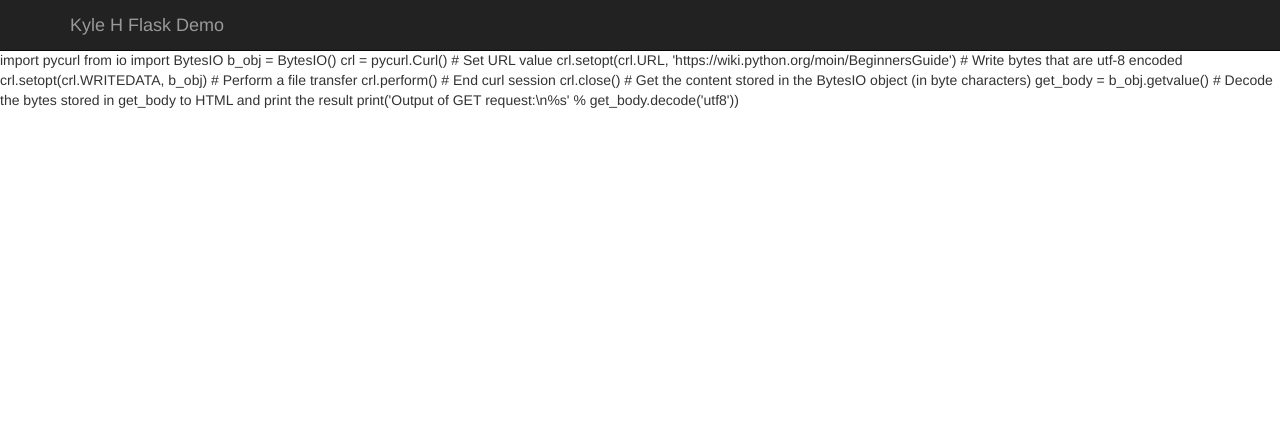
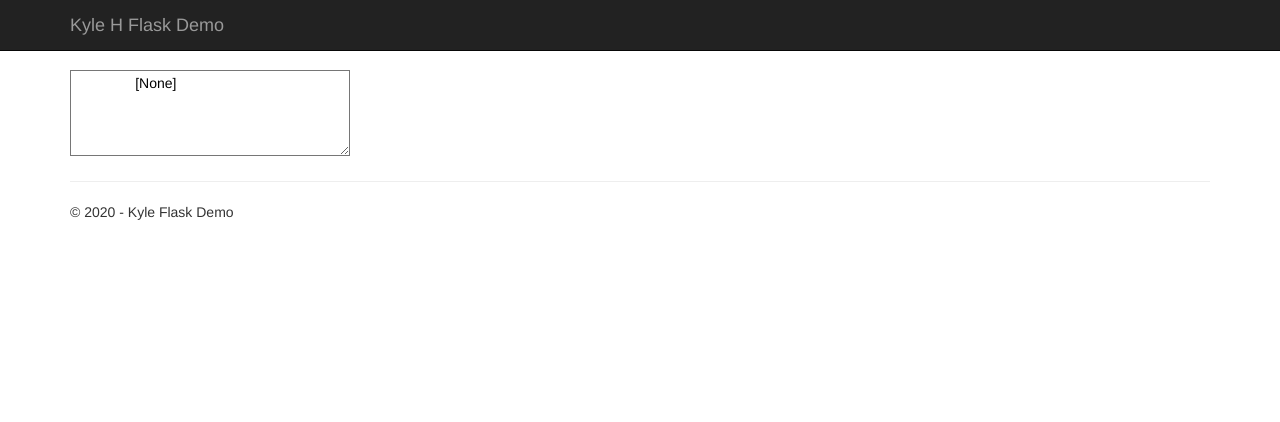
Before and after one commit to khammrich/demo, a Flask app: page /pythoncurl in a window 1280 px wide. Shown: the top 422 px of the page. Run offline with Flask 2, Linux system fonts and the light colour scheme; some libraries are stand-ins or nearby versions.

Commit message:
eddemo pycurl

```diff
--- /dev/null
+++ b/eddemo/pyc2.py
@@ -0,0 +1,8 @@
+import requests
+
+url = 'http://tools-cluster-interface.iedb.org/tools_api/mhci/'
+myobj = 'method=smm&sequence_text=SLYNTVATLYCVHQRIDV&allele=HLA-A*01:01&length=9'
+
+x = requests.post(url, data=myobj)
+output = [
+    print(x.text)]
--- a/eddemo/routes.py
+++ b/eddemo/routes.py
@@ -6,26 +6,19 @@
 from flask import render_template
 from io import BytesIO
 import pycurl
-
-
-def navigation():
-    nav = [{'name': 'Home', 'url': '/'},
-            {'name': 'About', 'url': 'about'},
-            {'name': 'pycURL', 'url': 'pythoncurl'}]
+from eddemo.navi import nav
+from eddemo.pyc2 import output
 
 
 @app.route('/')
 def home():
     """Landing page"""
-    nav = [{'name': 'Home', 'url': 'home'},
-           {'name': 'About', 'url': 'about'},
-           {'name': 'pycURL', 'url': 'pythoncurl'}]
     return render_template(
-                           'home.html',
-                           nav=nav,
-                           title="Flask and Jinja Demo Site",
-                           description="Work examples \
-                           with flask & Jinja."
+        'home.html',
+        nav=nav,
+        title="Flask and Jinja Demo Site",
+        description="Work examples \
+         with flask & Jinja."
     )
 
 
@@ -34,6 +27,7 @@
     """Renders the home page."""
     return render_template(
         'index.html',
+        nav=nav,
         title='Home Page',
         year=datetime.now().year
     )
@@ -44,9 +38,10 @@
     """Renders the contact page."""
     return render_template(
         'contact.html',
-        title='Contact',
+        nav=nav,
+        title='Contact me',
         year=datetime.now().year,
-        message='Your contact page.'
+        message='The following are ways to contact me'
     )
 
 
@@ -55,9 +50,10 @@
     """Renders the about page."""
     return render_template(
         'about.html',
-        title='About',
+        nav=nav,
+        title='About this site',
         year=datetime.now().year,
-        message='Your application description page.'
+        message='This site shows different applications of Flask'
     )
 
 
@@ -66,6 +62,7 @@
     user = {'username': 'Miguel'}
     return render_template(
         'userauth.html',
+        nav=nav,
         title='Home',
         user=user
     )
@@ -73,33 +70,12 @@
 
 @app.route('/pythoncurl')
 def pythoncurl():
-    """Renders the about page."""
+    """Renders the Python cURL page."""
     return render_template(
         'pythoncurl.html',
+        nav=nav,
         title='Python Curl',
         year=datetime.now().year,
-        message='Your application description page.'
+        message='Your application description page.',
+        output=output
     )
-
-
-def curlcode():
-    b_obj = BytesIO()
-    crl = pycurl.Curl()
-
-    # Set URL value
-    crl.setopt(crl.URL, 'https://wiki.python.org/moin/BeginnersGuide')
-
-    # Write bytes that are utf-8 encoded
-    crl.setopt(crl.WRITEDATA, b_obj)
-
-    # Perform a file transfer
-    crl.perform()
-
-    # End curl session
-    crl.close()
-
-    # Get the content stored in the BytesIO object (in byte characters)
-    get_body = b_obj.getvalue()
-
-    # Decode the bytes stored in get_body to HTML and print the result
-    print('Output of GET request:\n%s' % get_body.decode('utf8'))
--- a/eddemo/templates/about.html
+++ b/eddemo/templates/about.html
@@ -1,4 +1,4 @@
-{% extends "layout.html" %}
+{% extends "layout1.html" %}
 
 {% block content %}
 
--- a/eddemo/templates/home.html
+++ b/eddemo/templates/home.html
@@ -1,7 +1,7 @@
-{% extends 'layout.html' %}
+{% extends 'layout1.html' %}
 
 {% block css %}
-  <link href="{{ url_for('static', filename='/static/content/site.css') }}" rel="stylesheet">
+  <link href="{{ url_for('static', filename='/content/site.css') }}" rel="stylesheet">
 {% endblock %}
 
 {% block content %}
--- a/eddemo/templates/layout.html
+++ b/eddemo/templates/layout.html
@@ -4,14 +4,16 @@
     <meta charset="utf-8" />
     <meta name="viewport" content="width=device-width, initial-scale=1.0">
     <title>{{ title }} - My Flask Application</title>
-    <link rel="stylesheet" type="text/css" href="/static/content/bootstrap.min.css" />
-    <link rel="stylesheet" type="text/css" href="/static/content/site.css" />
-    <script src="/static/scripts/modernizr-2.6.2.js"></script>
+    <link rel="stylesheet" type="text/css" href="/content/bootstrap.min.css" />
+    <link rel="stylesheet" type="text/css" href="/content/site.css" />
+    <script src="/scripts/modernizr-2.6.2.js"></script>
 </head>
 
   <body>
-    {% include 'navigation.html' %}
-    {% block content %}{% endblock %}
+    {{navi}}
+    {% block content %}
+    {{navi}}
+    {% endblock %}
   </body>
 
 </html>
--- a/eddemo/templates/layout1.html
+++ b/eddemo/templates/layout1.html
@@ -22,10 +22,9 @@
             </div>
             <div class="navbar-collapse collapse">
                 <ul class="nav navbar-nav">
-                    <li><a href="{{ url_for('home') }}">Home</a></li>
-                    <li><a href="{{ url_for('about') }}">About</a></li>
-                    <li><a href="{{ url_for('userauth') }}">UserAuth</a></li>
-                    <li><a href="{{ url_for('pythoncurl') }}">PycURL</a></li>
+                    {% for link in nav %}
+                    <li><a href="{{ link.url }}" class="btn-large">{{ link.name }}</a></li>
+                    {% endfor %}
                 </ul>
             </div>
         </div>
--- a/eddemo/templates/navigation.html
+++ b/eddemo/templates/navigation.html
@@ -1,37 +1,15 @@
-<!DOCTYPE html>
-<html>
-<head>
-    <meta charset="utf-8" />
-    <meta name="viewport" content="width=device-width, initial-scale=1.0">
-    <title>{{ title }} - My Flask Application</title>
-    <link rel="stylesheet" type="text/css" href="/static/content/bootstrap.min.css" />
-    <link rel="stylesheet" type="text/css" href="/static/content/site.css" />
-    <script src="/static/scripts/modernizr-2.6.2.js"></script>
-</head>
+{% block nav %}
 
 <header>
     <nav>
-        <div class="navbar navbar-inverse navbar-fixed-top">
-            <div class="container">
-                <div class="navbar-header">
-                    <button type="button" class="navbar-toggle" data-toggle="collapse" data-target=".navbar-collapse">
-                        <span class="icon-bar"></span>
-                        <span class="icon-bar"></span>
-                        <span class="icon-bar"></span>
-                    </button>
-                    <a href="/" class="navbar-brand">Kyle H Flask Demo</a>
-                        <ul class="nav navbar-nav">
-                            {% for link in nav %}
-                               <ui><a href="{{ link.url }}">{{ link.name }}</a></ui>
-                            {% endfor %}
-                        </ul>
-                </div>
-            </div>
+        <div class="navbar-collapse collapse">
+            <ul class="nav navbar-nav">
+                {% for link in nav %}
+                    <a href="{{ link.url }}" class="btn btn-primary btn-large">{{ link.name }}</a>
+                {% endfor %}
+            </ul>
         </div>
     </nav>
 </header>
-<script src="/static/scripts/jquery-1.10.2.js"></script>
-<script src="/static/scripts/bootstrap.js"></script>
-<script src="/static/scripts/respond.js"></script>
-{% block scripts %}{% endblock %}
-</html>
+
+{% endblock %}
--- a/eddemo/templates/pythoncurl.html
+++ b/eddemo/templates/pythoncurl.html
@@ -1,31 +1,11 @@
-{% extends "layout.html" %}
+{% extends "layout1.html" %}
+{% block content %}
+    <div class="text">
+        <label for="pyoutput">
+            <textarea id="pyoutput" rows="4" cols="50">
+                {% print output %}
+            </textarea>
+        </label>
+    </div>
 
-
-{% block content %}
-  import pycurl
-  from io import BytesIO
-
-
-
-    b_obj = BytesIO()
-    crl = pycurl.Curl()
-
-    # Set URL value
-    crl.setopt(crl.URL, 'https://wiki.python.org/moin/BeginnersGuide')
-
-    # Write bytes that are utf-8 encoded
-    crl.setopt(crl.WRITEDATA, b_obj)
-
-    # Perform a file transfer
-    crl.perform()
-
-    # End curl session
-    crl.close()
-
-    # Get the content stored in the BytesIO object (in byte characters)
-    get_body = b_obj.getvalue()
-
-    # Decode the bytes stored in get_body to HTML and print the result
-    print('Output of GET request:\n%s' % get_body.decode('utf8'))
-
- {% endblock %}
+{% endblock %}
--- a/eddemo/templates/userauth.html
+++ b/eddemo/templates/userauth.html
@@ -1,4 +1,4 @@
-{%  extends "layout.html" %}
+{%  extends "layout1.html" %}
 
 <html>
 <head>
```
Also changed, not shown: eddemo/pyc.py (added, +39 -0 lines), eddemo/templates/contact.html (+5 -5 lines).
